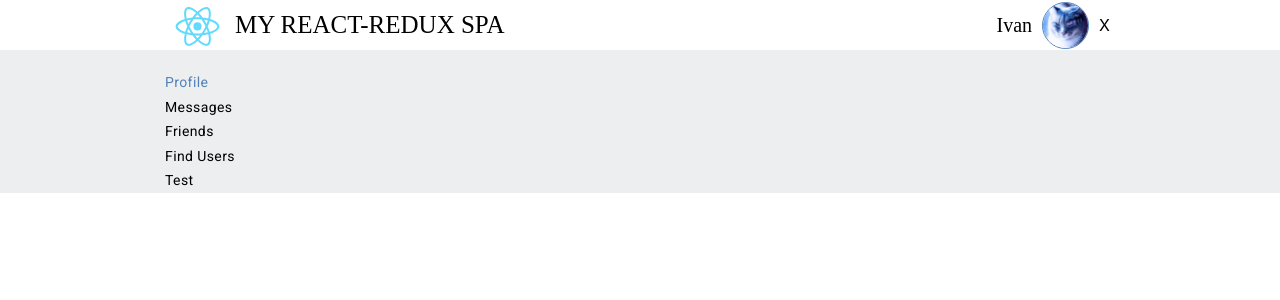
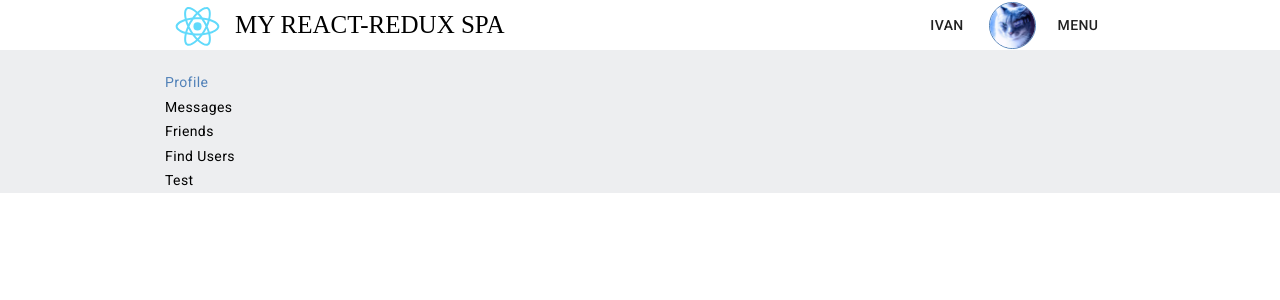
Before and after one commit to Ivan-F-Dev/Demonstration-project, a React (Create React App) app: page / in a window 1280 px wide. Shown: the top 300 px of the page. Built offline with nearby package versions, Linux system fonts and the light colour scheme.

Commit message:
added menu in header(use material UI)

```diff
--- a/src/App.module.scss
+++ b/src/App.module.scss
@@ -12,7 +12,8 @@
     }
 
     .contentWrapperCentral {
-        margin: 20px auto 0px auto;
+        padding-top: 20px;
+        margin: 0px auto 0px auto;
         width: 960px;
         display: flex;
         background-color: $myGray;
--- /dev/null
+++ b/src/MUI/MIU SimpleMenu.js
@@ -0,0 +1,35 @@
+import React from 'react';
+import Button from '@material-ui/core/Button';
+import Menu from '@material-ui/core/Menu';
+import MenuItem from '@material-ui/core/MenuItem';
+
+export default function SimpleMenu() {
+    const [anchorEl, setAnchorEl] = React.useState(null);
+
+    const handleClick = (event) => {
+        setAnchorEl(event.currentTarget);
+    };
+
+    const handleClose = () => {
+        setAnchorEl(null);
+    };
+
+    return (
+        <div>
+            <Button aria-controls="simple-menu" aria-haspopup="true" onClick={handleClick}>
+                Menu
+            </Button>
+            <Menu
+                id="simple-menu"
+                anchorEl={anchorEl}
+                keepMounted
+                open={Boolean(anchorEl)}
+                onClose={handleClose}
+            >
+                <MenuItem onClick={handleClose}>Profile</MenuItem>
+                <MenuItem onClick={handleClose}>My account</MenuItem>
+                <MenuItem onClick={handleClose}>Logout</MenuItem>
+            </Menu>
+        </div>
+    );
+}
--- a/src/components/Header/Header.js
+++ b/src/components/Header/Header.js
@@ -2,6 +2,8 @@ import React from 'react'
 import s from './Header.module.scss';
 import logo from './../../img/logo.svg';
 import ava from './../../img/AvatarCat.jpg';
+import SimpleMenu from "../../MUI/MIU SimpleMenu";
+import Button from '@material-ui/core/Button';
 
 const Header = () => (
     <div className={s.header}>
@@ -14,9 +16,9 @@ const Header = () => (
             </div>
         </div>
         <div className={s.rightHeaderPart}>
-            <div className={s.name}>Ivan</div>
+            <div className={s.name}><Button>Ivan</Button></div>
             <div className={s.photoWrapper}><img src={ava} alt=""/></div>
-            <div className={s.burger}>X</div>
+            <div className={s.burger}><SimpleMenu/></div>
         </div>
 
     </div>
```
